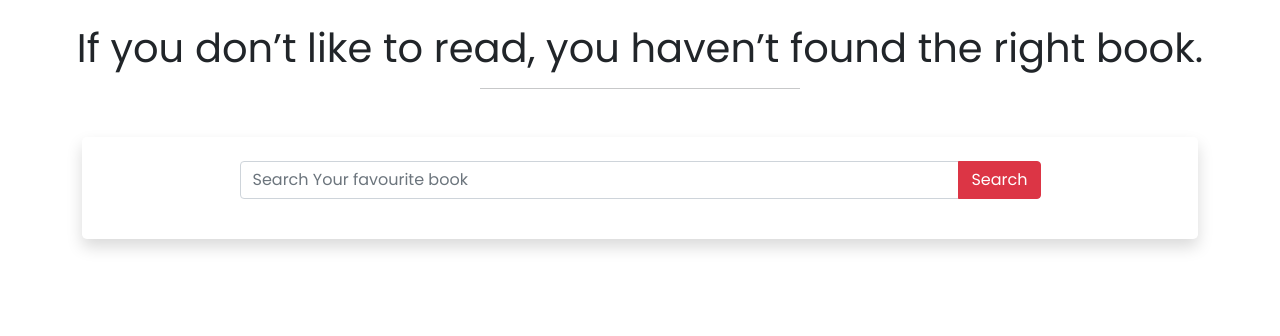
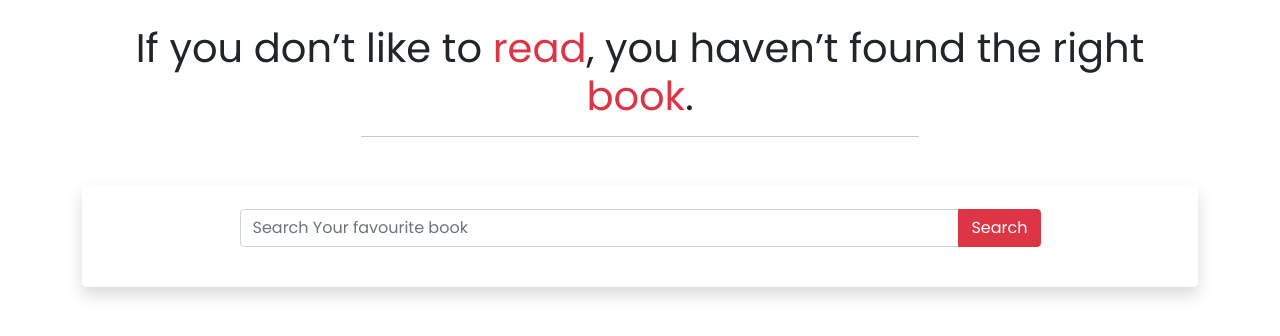
Before and after one commit to ahamedashik01/book-archive, a plain HTML site: page index.html in a window 1280 px wide. Drawn offline with nearby package versions, Linux system fonts and the light colour scheme.

Commit message:
heding updated

```diff
--- a/index.html
+++ b/index.html
@@ -25,9 +25,10 @@
 </head>
 
 <body>
-    <header>
-        <h1 class="text-center mt-4 fw-lighter">If you don’t like to read, you haven’t found the right book.</h1>
-        <hr class="w-25 mx-auto">
+    <header class="container">
+        <h1 class="text-center mt-4 fw-lighter">If you don’t like to <span class="text-danger">read</span>, you haven’t
+            found the right <span class="text-danger">book</span>.</h1>
+        <hr class="w-50 mx-auto">
     </header>
     <main class="container mt-5">
         <!-- search field  -->
```
